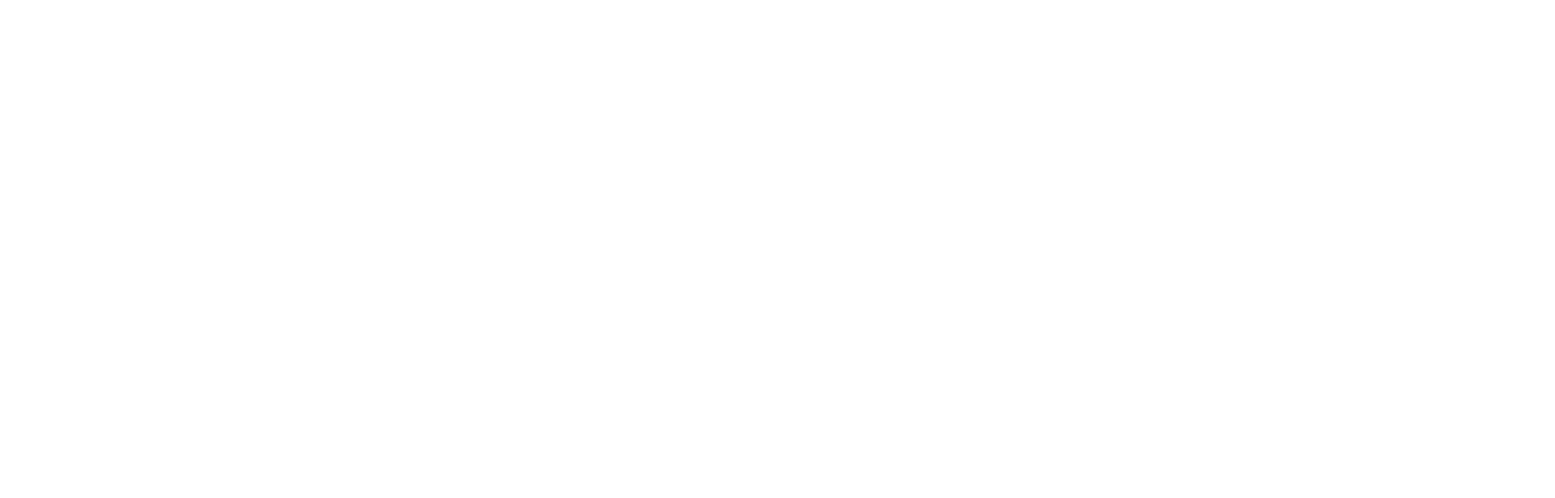
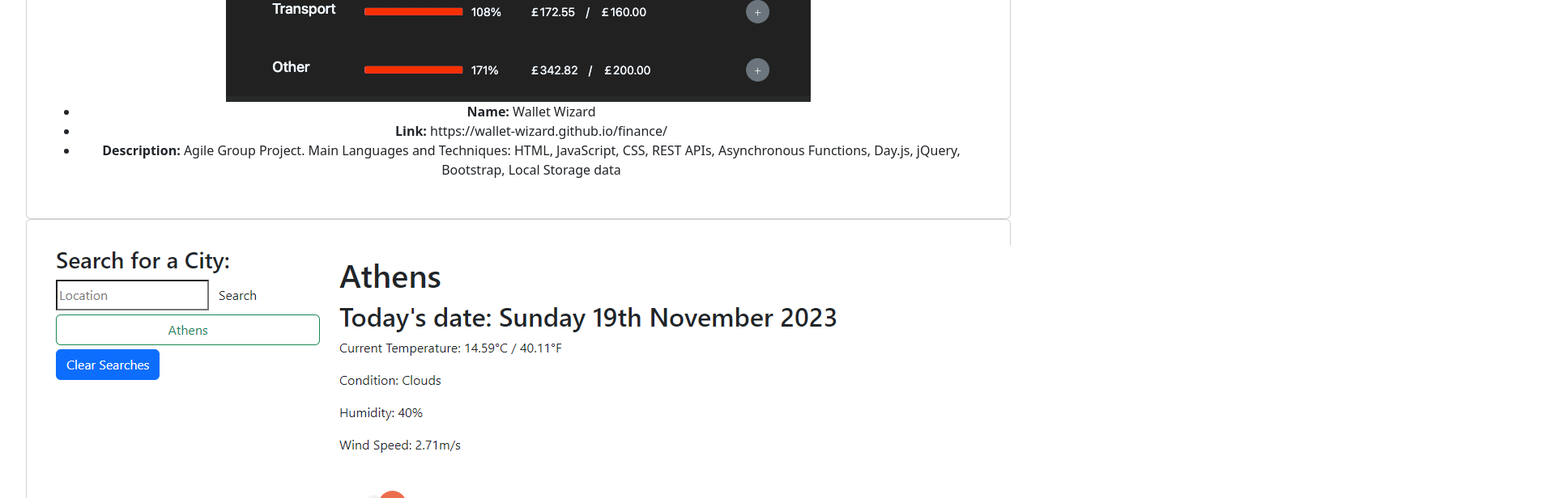
Before and after one commit to EleniMG/React-Portfolio, a React (Vite) app in the folder portfolio/: page / in a window 1280 px wide. Shown: the part 720-1336 px from the top of the page at 81% size, 1920 px wide, since content can reach past the window. Before the commit the page ends 800 px from the top, so only its background shows below. Built offline with nearby package versions, Linux system fonts and the light colour scheme.

Commit message:
Adding project cards to projectPage

```diff
--- a/portfolio/src/components/App/App.jsx
+++ b/portfolio/src/components/App/App.jsx
@@ -4,7 +4,6 @@
 import Homepage from "../Homepage/Homepage.jsx"
 import Contact from "../Contact/Contact.jsx"
 import ProjectsPage from "../ProjectsPage/ProjectsPage.jsx"
-import Project from "../Project/Project.jsx"
 
 function App() {
 
@@ -13,7 +12,6 @@
       <Header />
       <Homepage />
       <ProjectsPage />
-      <Project />
       <Contact />
     </div>
   )
--- a/portfolio/src/components/Header/Header.jsx
+++ b/portfolio/src/components/Header/Header.jsx
@@ -3,35 +3,35 @@
 
 function Header(){
     return (
-        <nav class="navbar navbar-expand-lg bg-body-tertiary">
-  <div class="container-fluid">
-    <a class="navbar-brand" href="#">Navbar</a>
-    <button class="navbar-toggler" type="button" data-bs-toggle="collapse" data-bs-target="#navbarSupportedContent" aria-controls="navbarSupportedContent" aria-expanded="false" aria-label="Toggle navigation">
-      <span class="navbar-toggler-icon"></span>
+        <nav className="navbar navbar-expand-lg bg-body-tertiary">
+  <div className="container-fluid">
+    <a className="navbar-brand" href="#">Navbar</a>
+    <button className="navbar-toggler" type="button" data-bs-toggle="collapse" data-bs-target="#navbarSupportedContent" aria-controls="navbarSupportedContent" aria-expanded="false" aria-label="Toggle navigation">
+      <span className="navbar-toggler-icon"></span>
     </button>
-    <div class="collapse navbar-collapse" id="navbarSupportedContent">
-      <ul class="navbar-nav me-auto mb-2 mb-lg-0">
-        <li class="nav-item">
-          <a class="nav-link active" aria-current="page" href="#">Home</a>
+    <div className="collapse navbar-collapse" id="navbarSupportedContent">
+      <ul className="navbar-nav me-auto mb-2 mb-lg-0">
+        <li className="nav-item">
+          <a className="nav-link active" aria-current="page" href="#">Home</a>
         </li>
-        <li class="nav-item">
-          <a class="nav-link" href="#about-me">About Me</a>
+        <li className="nav-item">
+          <a className="nav-link" href="#about-me">About Me</a>
         </li>
-        <li class="nav-item dropdown">
-          <a class="nav-link dropdown-toggle" href="#" role="button" data-bs-toggle="dropdown" aria-expanded="false">
+        <li className="nav-item dropdown">
+          <a className="nav-link dropdown-toggle" href="#" role="button" data-bs-toggle="dropdown" aria-expanded="false">
             Projects
           </a>
-          <ul class="dropdown-menu">
-            <li><a class="dropdown-item" href="#">Project 1</a></li>
-            <li><a class="dropdown-item" href="#">Project 2</a></li>
-            <li><a class="dropdown-item" href="#">Project 3</a></li>
-            <li><a class="dropdown-item" href="#">Project 4</a></li>
-            <li><a class="dropdown-item" href="#">Project 5</a></li>
-            <li><a class="dropdown-item" href="#">Project 6</a></li>
+          <ul className="dropdown-menu">
+            <li><a className="dropdown-item" href="#">Project 1</a></li>
+            <li><a className="dropdown-item" href="#">Project 2</a></li>
+            <li><a className="dropdown-item" href="#">Project 3</a></li>
+            <li><a className="dropdown-item" href="#">Project 4</a></li>
+            <li><a className="dropdown-item" href="#">Project 5</a></li>
+            <li><a className="dropdown-item" href="#">Project 6</a></li>
           </ul>
         </li>
-        <li class="nav-item">
-          <a class="nav-link" href="#contact-me">Contact Me</a>
+        <li className="nav-item">
+          <a className="nav-link" href="#contact-me">Contact Me</a>
         </li>
       </ul>
 
--- a/portfolio/src/components/Project/Project.jsx
+++ b/portfolio/src/components/Project/Project.jsx
@@ -1,7 +1,26 @@
 import React from 'react'
 
-function Project(){
-
+function Project(props){
+    return (
+        <div className="card">
+          <div className="img-container">
+            <img alt={props.name} src={props.image} />
+          </div>
+          <div className="content">
+            <ul>
+              <li>
+                <strong>Name:</strong> {props.name}
+              </li>
+              <li>
+                <strong>Link:</strong> {props.link}
+              </li>
+              <li>
+                <strong>Description:</strong> {props.description}
+              </li>
+            </ul>
+          </div>
+        </div>
+      );
 }
 
 export default Project
--- a/portfolio/src/components/Project/project.json
+++ b/portfolio/src/components/Project/project.json
@@ -2,37 +2,43 @@
     {
         "id": 1,
         "name": "Wallet Wizard",
-        "image": "../../screenshots/wallet-wizard2.png",
-        "description": "Agile Group Project. Main Languages and Techniques: HTML, JavaScript, CSS, REST APIs, Asynchronous Functions, Day.js, jQuery, Bootstrap, Local Storage data"
+        "image": "../../src/screenshots/wallet-wizard2.png",
+        "description": "Agile Group Project. Main Languages and Techniques: HTML, JavaScript, CSS, REST APIs, Asynchronous Functions, Day.js, jQuery, Bootstrap, Local Storage data",
+        "link": "https://wallet-wizard.github.io/finance/"
     },
     {
         "id": 2,
         "name": "Weather Dashboard",
-        "image": "../../screenshots/weather-dashboard2.png",
-        "description": "Main Languages and Techniques: HTML, JavaScript, CSS, Third Party APIs, Asynchronous Functions, Day.js, jQuery, Bootstrap, Local Storage data"
+        "image": "../../src/screenshots/weather-dashboard2.png",
+        "description": "Main Languages and Techniques: HTML, JavaScript, CSS, Third Party APIs, Asynchronous Functions, Day.js, jQuery, Bootstrap, Local Storage data",
+        "link": "https://elenimg.github.io/Weather-Dashboard/"
     },
     {
         "id": 3,
         "name": "Daily Planner",
-        "image": "../../screenshots/daily-planner.png",
-        "description": "- Main Languages and Techniques: HTML, JavaScript, CSS, setInterval, Day.js, jQuery, Bootstrap, Local Storage data"
+        "image": "../../src/screenshots/daily-planner.png",
+        "description": "- Main Languages and Techniques: HTML, JavaScript, CSS, setInterval, Day.js, jQuery, Bootstrap, Local Storage data",
+        "link": "https://elenimg.github.io/Daily-Planner-App/"
     },
     {
         "id": 4,
         "name": "Sign-Up Form",
-        "image": "../../screenshots/Sign-up-page.png",
-        "description": "Main Languages and Techniques: HTML, JavaScript, CSS Flexbox and Grid, Dynamic and User Action Pseudo-Classes, Transform, Keyframes, Media Queries, Form Input Elements, Form Validation, Pattern Validation using Regex, Custom Fonts, Randomisation"
+        "image": "../../src/screenshots/Sign-up-page.png",
+        "description": "Main Languages and Techniques: HTML, JavaScript, CSS Flexbox and Grid, Dynamic and User Action Pseudo-Classes, Transform, Keyframes, Media Queries, Form Input Elements, Form Validation, Pattern Validation using Regex, Custom Fonts, Randomisation",
+        "link": "https://sign-up-form-by-eleni.netlify.app/"
     },
     {
         "id": 5,
         "name": "Coding Quiz",
-        "image": "../../screenshots/coding-quiz.png",
-        "description": "Main Languages and Techniques: HTML, JavaScript, DOM manipulation, setInterval, Local Storage data, JSON stringify and parse, Game Logic"
+        "image": "../../src/screenshots/coding-quiz.png",
+        "description": "Main Languages and Techniques: HTML, JavaScript, DOM manipulation, setInterval, Local Storage data, JSON stringify and parse, Game Logic",
+        "link": "https://elenimg.github.io/Coding-Quiz/"
     },
     {
         "id": 6,
         "name": "Calculator",
-        "image": "../../screenshots/Calculator.png",
-        "description": "Main Languages and Techniques: HTML, JavaScript functions for operators and calculations, CSS Flexbox and Grid, Repeating Linear Gradient, Event Listeners, Alerts"
+        "image": "../../src/screenshots/Calculator.png",
+        "description": "Main Languages and Techniques: HTML, JavaScript functions for operators and calculations, CSS Flexbox and Grid, Repeating Linear Gradient, Event Listeners, Alerts",
+        "link": "https://calculator-by-eleni.netlify.app/"
     }
 ]
--- a/portfolio/src/components/ProjectsPage/ProjectsPage.jsx
+++ b/portfolio/src/components/ProjectsPage/ProjectsPage.jsx
@@ -1,7 +1,20 @@
 import React from 'react'
+import Project from '../Project/Project';
+import projectData from "../Project/project.json"
 
-function ProjectsPage(){
 
+function ProjectsPage(props){
+    return (
+        projectData.map((project) => (
+            <Project
+                key={project.id}
+                name={project.name}
+                image={project.image}
+                description={project.description}
+                link={project.link}
+            />
+        ))
+      );
 }
 
 export default ProjectsPage
```
